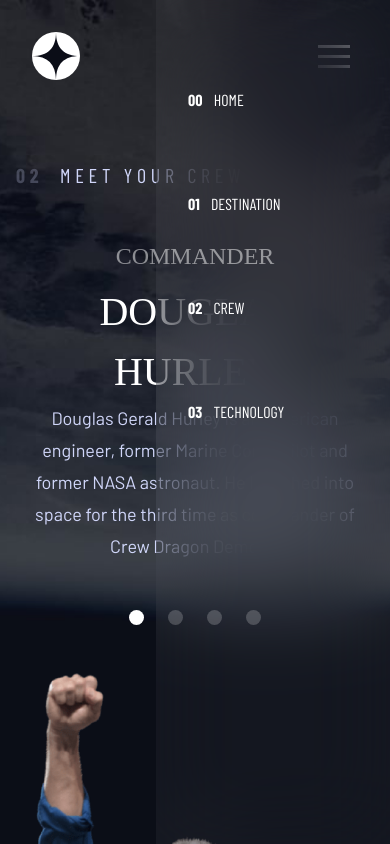
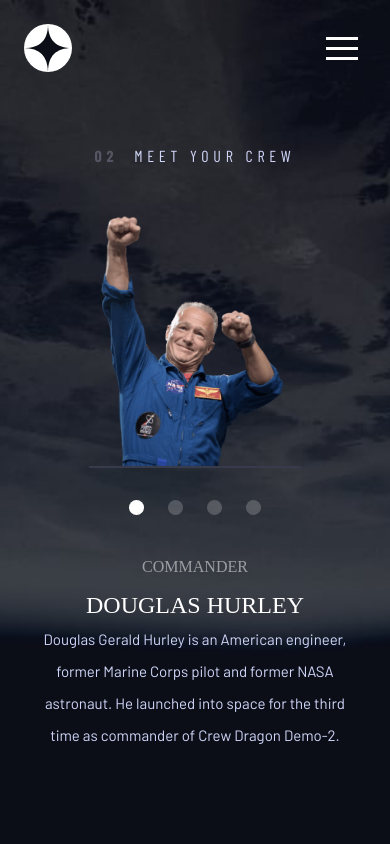
Before and after one commit to Aveshkhan/space-tourism, a React (Create React App) app: page /crew in a window 390 px wide. Shown: the top 844 px of the page. Built offline with nearby package versions, Linux system fonts and the light colour scheme; a web font is replaced by a local one.

Commit message:
added mobile nav

```diff
--- a/src/App.css
+++ b/src/App.css
@@ -121,18 +121,75 @@
     position: absolute;
     top: 0;
     right: 0;
+    bottom: 0;
     height: 100%;
-    min-height: 100vh;
-    width: 60vw;
-    padding: 3rem 2rem;
+    min-height: 100%;
+    width: 0px;
+    transition: all .5s linear;
 }
 
+.mSideNav.active{
+    width: 70vw;
+    padding: 6rem 0rem 0rem 2rem;
+}
 
+.mSideNav ul{
+    display: none;
 
+}
 
+.mSideNav ul.active{
+    display: block;
+}
 
+.sideNavLink{
+    /* display: none; */
+    opacity: 0%;
+    transition: opacity .5s linear .5s;
+}
 
+.sideNavLink.active{
+    /* display: block; */
+    opacity: 100%;
 
+}
+
+.mSideNav ul li {
+    position: relative;
+    transition: all .5s ease;
+}
+
+.mSideNav ul li a.active::after{
+    content: "";
+    position: absolute;
+    right: 0;
+    top: 0;
+    height: 100%;
+    width: 5px;
+    background-color: #ffffff;
+}
+
+.mSideNav ul li a:hover::after{
+    content: "";
+    position: absolute;
+    right: 0;
+    top: 0;
+    height: 100%;
+    width: 5px;
+    background-color: #ffffff;
+    opacity: .3;
+}
+
+.mSideNav ul li a.active:hover::after{
+    content: "";
+    position: absolute;
+    right: 0;
+    top: 0;
+    height: 100%;
+    width: 5px;
+    background-color: #ffffff;
+    opacity: 1;
+}
 
 
 
--- a/src/Responsive.css
+++ b/src/Responsive.css
@@ -150,10 +150,14 @@
         font-size: 20px;
     }
 
-    .crew .container{
+    .crew .crewContainer{
         flex-direction: column;
         justify-content: center;
         align-items: center;
+    }
+
+    .crew .heading{
+        padding-left: 0;
     }
 
     .crew .leftCol{
@@ -249,9 +253,72 @@
     .navbar{
         display: none;
     }
+    .home h1{
+        font-size: 80px;
+    }
+    .home h5{
+        font-size: 16px;
+    }
+    .home .leftCol p {
+        padding: 0;
+        font-size: 15px;
+    }
+    .exploreBtn, .exploreBtn::before{
+        height: 150px;
+        width: 150px;
+        font-size: 20px;
+    }
+    .planetImg img{
+        height: 170px;
+    }
+    .heading{
+        text-align: center;
+        font-size: 16px;
+    }
+    .destination .rightCol h2{
+        font-size: 56px;
+    }
+    .destination .rightCol p{
+        font-size: 15px;
+    }
+    .planetStats {
+        gap: 1.5rem;
+        flex-direction: column;
+    }
+    .destination::before{
+        min-height: 1000px;
+    }
+    .crew .crewContainer{
+        flex-direction: column-reverse;
+    }
+    .crewImg{
+        height: 250px;
+    }
+
+    .crew .rightCol{
+        border-bottom: 2px solid #383B4B;
+    }
+    .crewContent h4{
+        font-size: 16px;
+    }
+    .crewContent h3{
+        font-size: 24px;
+    }
+    .crew .leftCol p{
+        font-size: 15px;
+    }
+    .crewLinkTop{
+        display: block;
+    }
+    .crewLinkBottom{
+        display: none;
+    }
 }
 @media (min-width: 767.98px) {
     .mobileNav{
+        display: none;
+    }
+    .mSideNav {
         display: none;
     }
 }
@@ -261,6 +328,7 @@
 @media (max-width: 575.98px) {
     .home::before {
         background: url(./assets//home/background-home-mobile.jpg) no-repeat center center/cover;
+        min-height: 820px;
     }
 
     .destination::before {
@@ -269,6 +337,7 @@
 
     .crew::before {
         background: url(./assets/crew/background-crew-mobile.jpg) no-repeat center center/cover;
+        min-height: 900px;
     }
 
     .technology::before {
--- a/src/components/Navbar.jsx
+++ b/src/components/Navbar.jsx
@@ -6,6 +6,11 @@
 const Navbar = () => {
     const [isOpen, setOpen] = useState(false)
 
+    const navToggle = () => {
+        if (isOpen === true) {
+
+        }
+    }
     return (
         <>
             <nav className='navbar flex items-center justify-between pl-12 mt-10 h-full'>
@@ -25,24 +30,24 @@
                 </div>
             </nav>
 
-            <nav className='mobileNav flex items-center justify-between p-8'>
-                <div className="nav_logo">
+            <nav className={`mobileNav flex items-center justify-between p-6`}>
+                <div className="nav_logo" onClick={navToggle}>
                     <img src={logo} alt="logo" />
                 </div>
-                <div className="menu">
+                <div className="menu z-20">
                     <Hamburger color="#ffffff" toggled={isOpen} toggle={setOpen} />
                 </div>
-                <div className="mSideNav">
-                    <div className="sideNavLink">
-                    <ul className="flex flex-col text-white items-start justify-evenly gap-x-1.5">
-                        <li className='py-10'><NavLink to="/"><span className='font-bold mr-2'>00</span> HOME</NavLink></li>
-                        <li className='py-10'><NavLink to="/destination"><span className='font-bold mr-2'>01</span> DESTINATION</NavLink></li>
-                        <li className='py-10'><NavLink to="/crew"><span className='font-bold mr-2'>02</span> CREW</NavLink></li>
-                        <li className='py-10'><NavLink to="/technology"><span className='font-bold mr-2'>03</span> TECHNOLOGY</NavLink></li>
+            </nav>
+            <div className={`mSideNav z-10 ${isOpen === true ? "active" : ""}`}>
+                <div className={`sideNavLink ${isOpen === true ? "active" : ""}`}>
+                    <ul className={`flex flex-col text-white items-start justify-evenly gap-x-1.5 ${isOpen === true ? "active" : ""}`}>
+                        <li className='py-2 my-3'><NavLink to="/"><span className='font-bold mr-2'>00</span> HOME</NavLink></li>
+                        <li className='py-2 my-3'><NavLink to="/destination"><span className='font-bold mr-2'>01</span> DESTINATION</NavLink></li>
+                        <li className='py-2 my-3'><NavLink to="/crew"><span className='font-bold mr-2'>02</span> CREW</NavLink></li>
+                        <li className='py-2 my-3'><NavLink to="/technology"><span className='font-bold mr-2'>03</span> TECHNOLOGY</NavLink></li>
                     </ul>
-                    </div>
                 </div>
-            </nav>
+            </div>
         </>
     )
 }
--- a/src/index.css
+++ b/src/index.css
@@ -5,6 +5,7 @@
 body {
   margin: 0;
   padding: 0;
+  overflow-x: hidden;
   box-sizing: border-box;
   font-family: 'Bellefair', serif;
   font-family: 'Barlow Condensed', sans-serif;
--- a/src/pages/Crew.jsx
+++ b/src/pages/Crew.jsx
@@ -29,15 +29,26 @@
       <div className="crew" id="crew">
         <Navbar />
 
-        <div className="container mx-auto pt-12 flex justify-between items-end gap-8 text-white">
+        <div className="container mx-auto pt-12  text-white">
+          <h5 className='destinationHeading heading w-full pl-24 h5 mb-8'><span className='font-bold opacity-25	mr-2'>02</span> MEET YOUR CREW</h5>
+
+          <div className="crewContainer flex justify-between items-end gap-8">
             <div className="leftCol basis-1/2 h-full flex flex-col justify-between items-start pl-24">
-            <h5 className='destinationHeading heading w-full h5 mb-24'><span className='font-bold opacity-25	mr-2'>02</span> MEET YOUR CREW</h5>
+              {/* <h5 className='destinationHeading heading w-full h5 mb-24'><span className='font-bold opacity-25	mr-2'>02</span> MEET YOUR CREW</h5> */}
               <div className='crewContent'>
+              <div className="crewTab_links mb-10 hidden crewLinkTop">
+                  <ul className='flex items-center gap-x-6'>
+                    <li onClick={() => getcrewData(0)} className={` ${crewName === 'Douglas Hurley' ? 'active' : ''}`}></li>
+                    <li onClick={() => getcrewData(1)} className={` ${crewName === 'Mark Shuttleworth' ? 'active' : ''}`}></li>
+                    <li onClick={() => getcrewData(2)} className={` ${crewName === 'Victor Glover' ? 'active' : ''}`}></li>
+                    <li onClick={() => getcrewData(3)} className={` ${crewName === 'Anousheh Ansari' ? 'active' : ''}`}></li>
+                  </ul>
+                </div>
                 <h4 className="h4 mb-2 uppercase opacity-50">{crewRole}</h4>
                 <h3 className='h3 uppercase'>{crewName}</h3>
                 <p className="p mr-16 mb-16">{crewBio}</p>
 
-              <div className="crewTab_links mb-4">
+                <div className="crewTab_links mb-4 crewLinkBottom">
                   <ul className='flex items-center gap-x-6'>
                     <li onClick={() => getcrewData(0)} className={` ${crewName === 'Douglas Hurley' ? 'active' : ''}`}></li>
                     <li onClick={() => getcrewData(1)} className={` ${crewName === 'Mark Shuttleworth' ? 'active' : ''}`}></li>
@@ -54,6 +65,7 @@
             </div>
           </div>
         </div>
+      </div>
     </>
   )
 }
```
Lines whose indentation alone changed are shown as unchanged.
